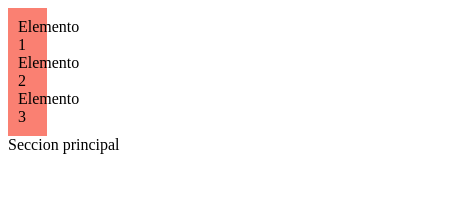
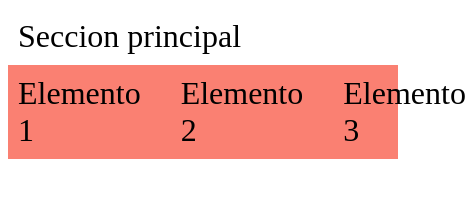
Before and after one commit to likaon1606/OpenBootcampHTML-CSS, a plain HTML site: page TAREAS/TAREA9/html/index.html in a window 390 px wide. Shown: the whole page, 466 px wide, since content can reach past the window. Drawn offline with Linux system fonts and the light colour scheme.

Commit message:
Exercise9

```diff
--- a/TAREAS/TAREA9/css/style.css
+++ b/TAREAS/TAREA9/css/style.css
@@ -4,11 +4,8 @@ Crea un nuevo fichero CSS e impórtalo en el documento HTML principal
 Crea las siguientes dos secciones:
 Una barra lateral izquierda con tres elementos en vertical
 Una sección principal a la derecha
-
 (Tip: Utiliza la disposición flex donde la sección principal utilizará flex-grow)
-
 Utiliza las media queries para que cuando el ancho del viewport sea menor de 640px ocurra lo siguiente:
-
 La barra lateral izquierda se muestre como una navegación en la parte inferior
 
 La disposición de los elementos de la barra lateral se vuelva horizontal
@@ -16,17 +13,34 @@ La disposición de los elementos de la barra lateral se vuelva horizontal
 (Tip: Trabaja con la propiedad flex-direction)
 */
 
-.barra-lateral-izq {
-    width: 5%;
-    padding: 10px;
-    background-color: salmon;
+body {
+    min-height: 100%;
+    min-width: 100%;
+    display: flex;
+    font-size: 2rem;
 }
 
-.elemento {
-    align-items: flex-start;
+.barra-lateral-izq {
+    background-color: salmon;
+    display: flex;
+    flex-direction: column;
+    padding: 10px;
+    gap: 40px;
 }
 
+
 .seccion-principal {
-    display: flex;
+    padding: 10px;
+    flex-grow: 1;
+}
 
+@media (max-width: 640px) {
+    body {
+        flex-direction: column-reverse;
+    }
+
+    .barra-lateral-izq {
+        flex-direction: row;
+        justify-content: space-evenly;
+    }
 }
--- a/TAREAS/TAREA9/html/index.html
+++ b/TAREAS/TAREA9/html/index.html
@@ -9,9 +9,9 @@
 </head>
 <body>
     <div class="barra-lateral-izq">
-        <div class="elemento-1 elemento">Elemento 1</div>
-        <div class="elemento-2 elemento">Elemento 2</div>
-        <div class="elemento-3 elemento">Elemento 3</div>
+        <div>Elemento 1</div>
+        <div>Elemento 2</div>
+        <div>Elemento 3</div>
     </div>
     <div class="seccion-principal">
         Seccion principal
```
